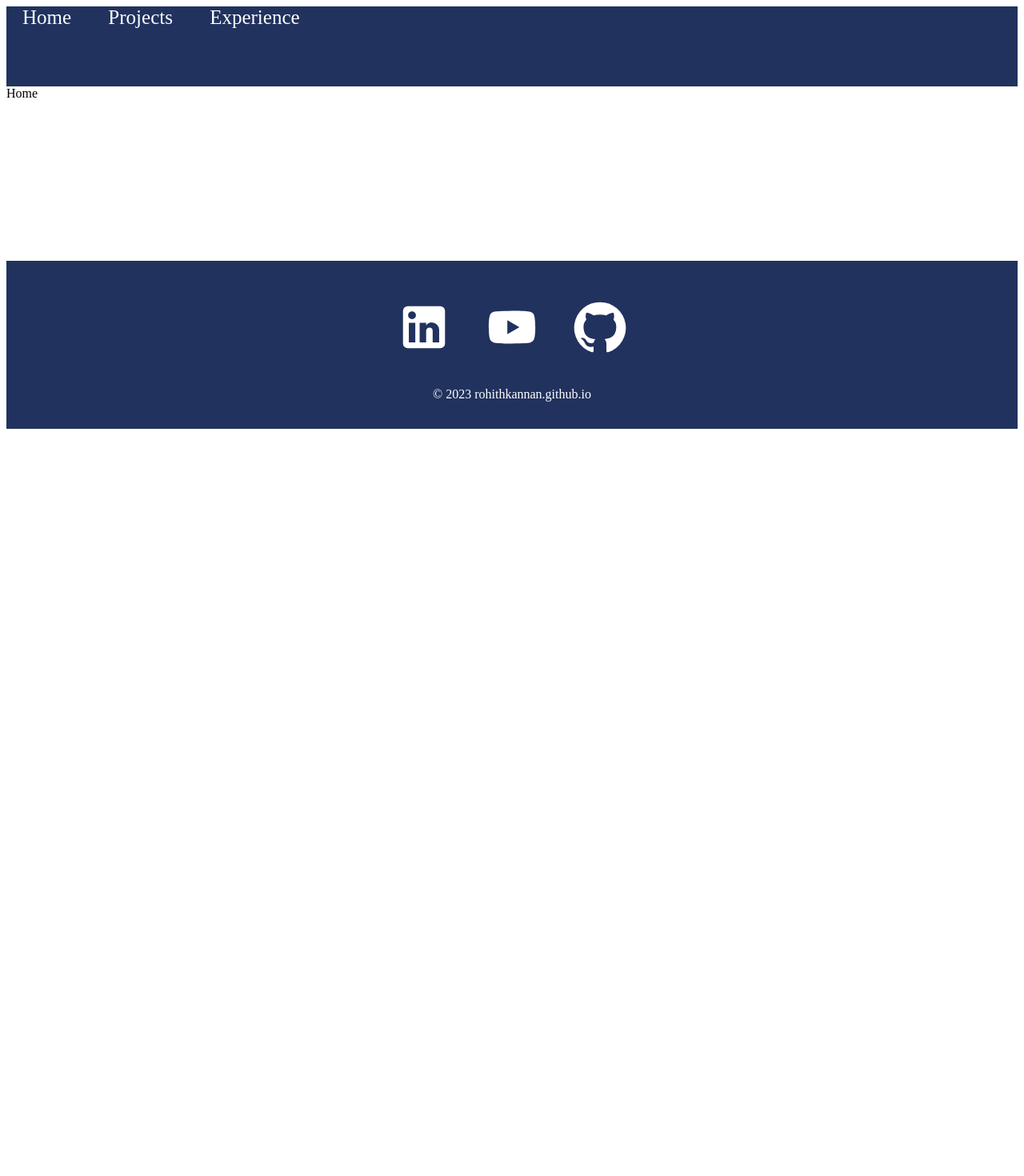
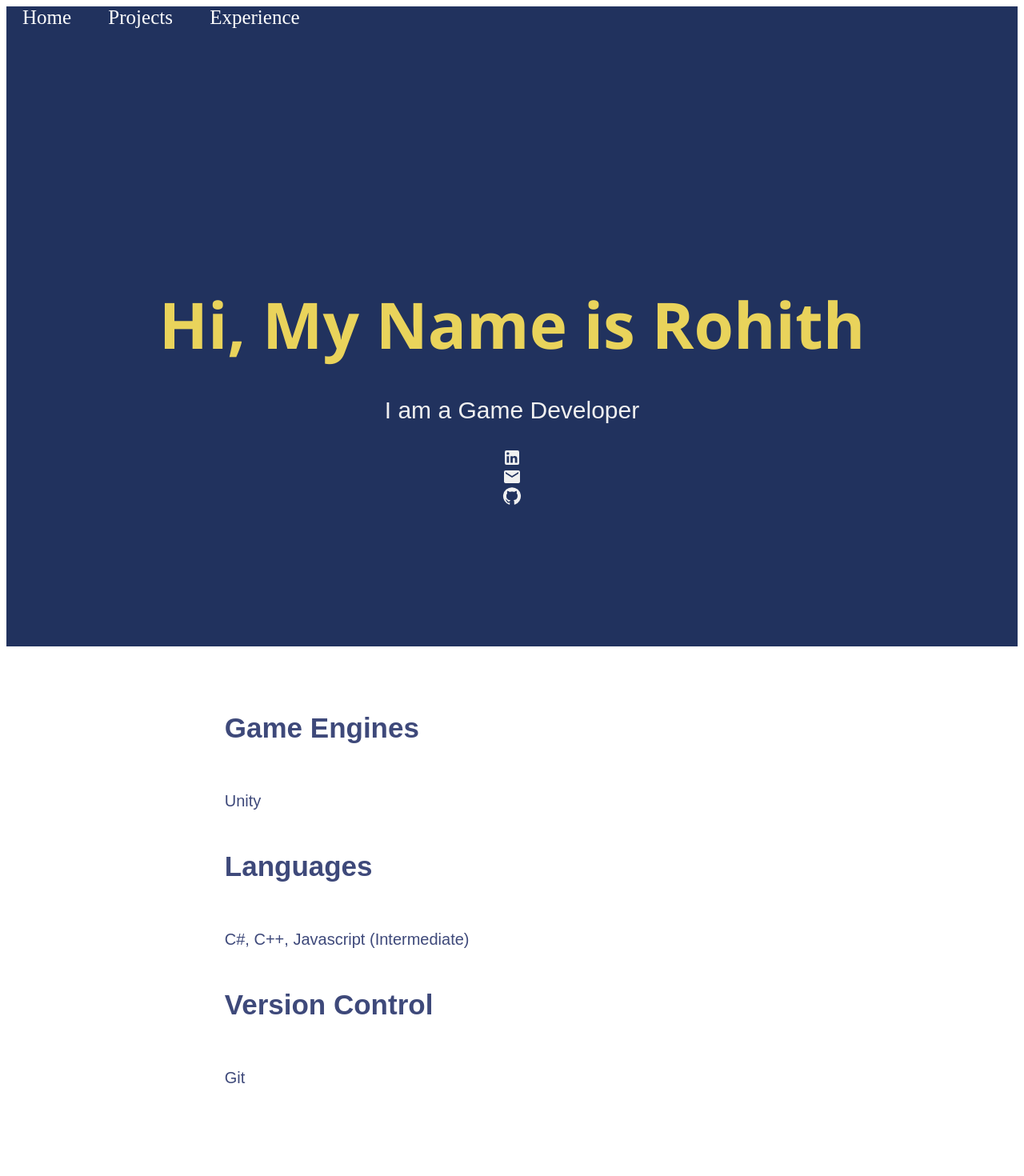
Before and after one commit to RohithKKannan/Personal-Portfolio, a React (Vite) app: page / in a window 1280 px wide. Shown: the top 1470 px of the page at 80% size. Before the commit the page ends 800 px from the top, so only its background shows below. Built offline with nearby package versions, Linux system fonts and the light colour scheme.

Commit message:
Setup a basic home page

```diff
--- a/src/pages/Home.jsx
+++ b/src/pages/Home.jsx
@@ -1,8 +1,38 @@
 import React from 'react'
+import LinkedInIcon from '@mui/icons-material/LinkedIn'
+import EmailIcon from '@mui/icons-material/Email'
+import GithubIcon from '@mui/icons-material/GitHub'
+import "../styles/Home.css"
 
 function Home() {
     return (
-        <div>Home</div>
+        <div className='home'>
+            <div className='about'>
+                <h2>Hi, My Name is Rohith</h2>
+                <div className='prompt'>
+                    <p>I am a Game Developer</p>
+                </div>
+                <LinkedInIcon />
+                <EmailIcon />
+                <GithubIcon />
+            </div>
+            <div className='skills'>
+                <ol className='list'>
+                    <li className='item'>
+                        <h4>Game Engines</h4>
+                        <span>Unity</span>
+                    </li>
+                    <li className='item'>
+                        <h4>Languages</h4>
+                        <span>C#, C++, Javascript (Intermediate)</span>
+                    </li>
+                    <li className='item'>
+                        <h4>Version Control</h4>
+                        <span>Git</span>
+                    </li>
+                </ol>
+            </div>
+        </div>
     )
 }
 
--- /dev/null
+++ b/src/styles/Home.css
@@ -0,0 +1,82 @@
+.home {
+    width: 100%;
+    align-items: center;
+    font-family: "Arial", sans-serif;
+    color: #3e497a;
+}
+
+.about {
+    width: 100%;
+    height: calc(100vh - 100px);
+    display: flex;
+    flex-direction: column;
+    justify-content: center;
+    align-items: center;
+    text-align: center;
+    background-color: #21325e;
+    color: #f0f0f0;
+}
+
+.about h2 {
+    font-family: "Segoe UI", Tahoma, Geneva, Verdana, sans-serif;
+    font-size: 80px;
+    color: #e9d35b;
+    height: 50px;
+}
+
+.about .prompt {
+    width: 40%;
+    font-size: 30px;
+}
+
+.prompt svg {
+    font-size: 60px;
+    margin: 5px;
+    color: white;
+}
+
+.skills {
+    font-size: 35px;
+    width: 100%;
+    display: flex;
+    justify-content: center;
+    flex-direction: column;
+    align-items: center;
+}
+
+.skills h1 {
+    color: #3e497a;
+}
+
+.skills .list {
+    list-style: none;
+    width: 60%;
+}
+
+.list span {
+    font-size: 20px;
+}
+
+@media only screen and (max-width: 600px) {
+    .about h2 {
+        font-size: 40px;
+    }
+
+    .about .prompt {
+        margin-top: 10px;
+        font-size: 20px;
+        width: 80%;
+    }
+
+    .skills {
+        text-align: center;
+    }
+
+    .list {
+        padding: 0;
+    }
+
+    .skills h2 {
+        font-size: 30px;
+    }
+}
```
